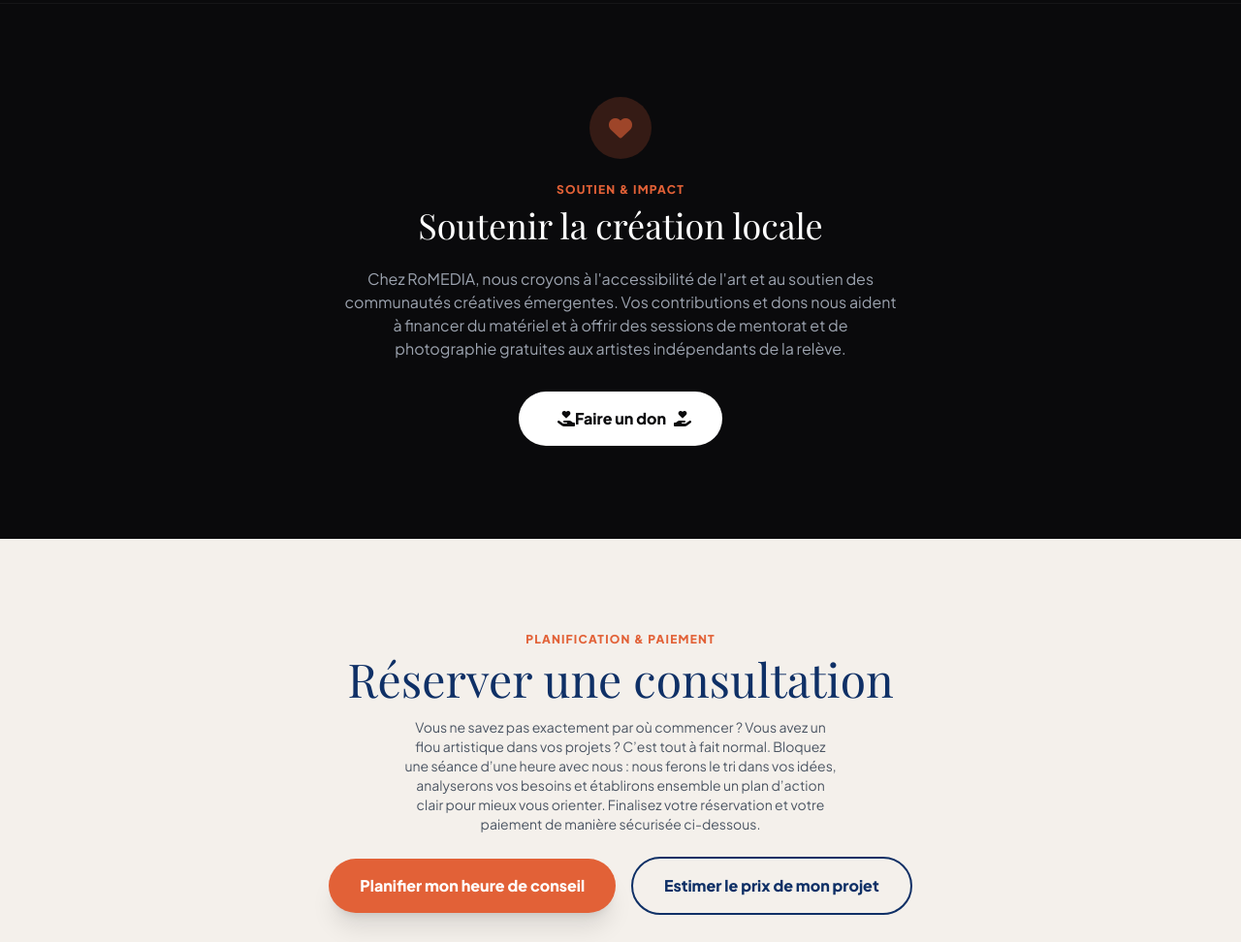
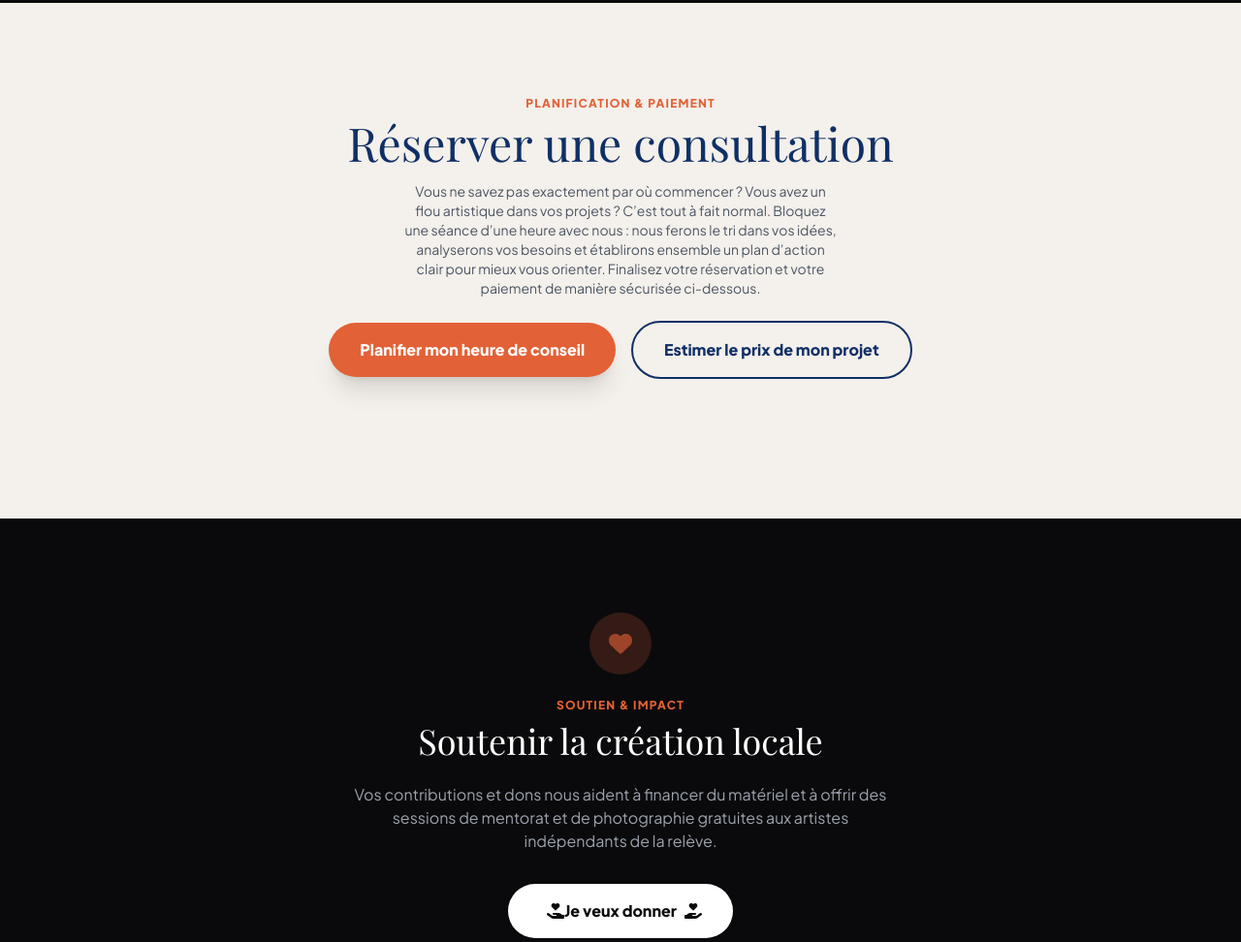
Before and after one commit to Ro2r0/RoMEDIA, a plain HTML site: page index.html in a window 1280 px wide. Shown: the part 3888-4860 px from the top of the page at 97% size. Drawn offline with nearby package versions, Linux system fonts and the light colour scheme; a web font is replaced by a local one.

Commit message:
Update donation section in index.html
Replaced the previous donation section with updated content and button text.

```diff
--- a/index.html
+++ b/index.html
@@ -387,34 +387,6 @@
         <div id="lightboxContent" class="max-w-5xl w-full flex flex-col items-center gap-4"></div>
     </div>
 
-    <section class="py-24 bg-brandDark border-t border-white/5 relative">
-        <div class="max-w-4xl mx-auto px-6 text-center">
-            <div class="w-16 h-16 rounded-full bg-brandPrimary/20 text-brandPrimary
-                flex items-center justify-center mx-auto mb-6">
-                <i class="fas fa-heart text-2xl animate-pulse"></i>
-            </div>
-            <span class="text-brandPrimary uppercase tracking-widest
-                font-extrabold text-xs block mb-2">Soutien & Impact</span>
-            <h2 class="text-3xl md:text-4xl font-editorial
-                text-white mb-6">Soutenir la création locale</h2>
-            <p class="text-gray-400 max-w-xl mx-auto mb-8
-                text-sm md:text-base leading-relaxed">
-                Chez RoMEDIA, nous croyons à l'accessibilité de l'art et au soutien
-                des communautés créatives émergentes. Vos contributions
-                et dons nous aident à financer du matériel et à offrir des sessions
-                de mentorat et de photographie gratuites aux artistes
-                indépendants de la relève.
-            </p>
-            <a href="https://donate.stripe.com/eVq3cwghJcha8okb43cfK03" target="_blank"
-                class="inline-flex items-center justify-center px-8 py-4 bg-white
-                text-brandDark font-bold rounded-full hover:bg-brandPrimary hover:text-white
-                transition-all transform hover:scale-105">
-                <i class="fas fa-hand-holding-heart
-                    fa-flip-horizontal ml-2"></i> Faire un don <i class="fas fa-hand-holding-heart ml-2"></i>
-            </a>
-        </div>
-    </section>
-
     <section id="reservation" class="py-24 bg-brandLight text-brandDark relative">
         <div class="max-w-7xl mx-auto px-6">
             <div class="text-center mb-12">
@@ -447,7 +419,31 @@
             </div>
         </div>
     </section>
-        <section id="paiement" class="py-24 bg-brandDark border-t border-white/5 relative">
+    <section class="py-24 bg-brandDark border-t border-white/5 relative">
+        <div class="max-w-4xl mx-auto px-6 text-center">
+            <div class="w-16 h-16 rounded-full bg-brandPrimary/20 text-brandPrimary
+                flex items-center justify-center mx-auto mb-6">
+                <i class="fas fa-heart text-2xl animate-pulse"></i>
+            </div>
+            <span class="text-brandPrimary uppercase tracking-widest
+                font-extrabold text-xs block mb-2">Soutien & Impact</span>
+            <h2 class="text-3xl md:text-4xl font-editorial
+                text-white mb-6">Soutenir la création locale</h2>
+            <p class="text-gray-400 max-w-xl mx-auto mb-8
+                text-sm md:text-base leading-relaxed">
+                Vos contributions et dons nous aident à financer du matériel et à offrir des sessions
+                de mentorat et de photographie gratuites aux artistes indépendants de la relève.
+            </p>
+            <a href="https://donate.stripe.com/eVq3cwghJcha8okb43cfK03" target="_blank"
+                class="inline-flex items-center justify-center px-8 py-4 bg-white
+                text-brandDark font-bold rounded-full hover:bg-brandPrimary hover:text-white
+                transition-all transform hover:scale-105">
+                <i class="fas fa-hand-holding-heart
+                    fa-flip-horizontal ml-2"></i> Je veux donner <i class="fas fa-hand-holding-heart ml-2"></i>
+            </a>
+        </div>
+    </section>
+    <section id="paiement" class="py-24 bg-brandDark border-t border-white/5 relative">
         <div class="max-w-4xl mx-auto px-6 text-center">
             <div class="w-16 h-16 rounded-full bg-brandPrimary/20 text-brandPrimary
                 flex items-center justify-center mx-auto mb-6">
```
